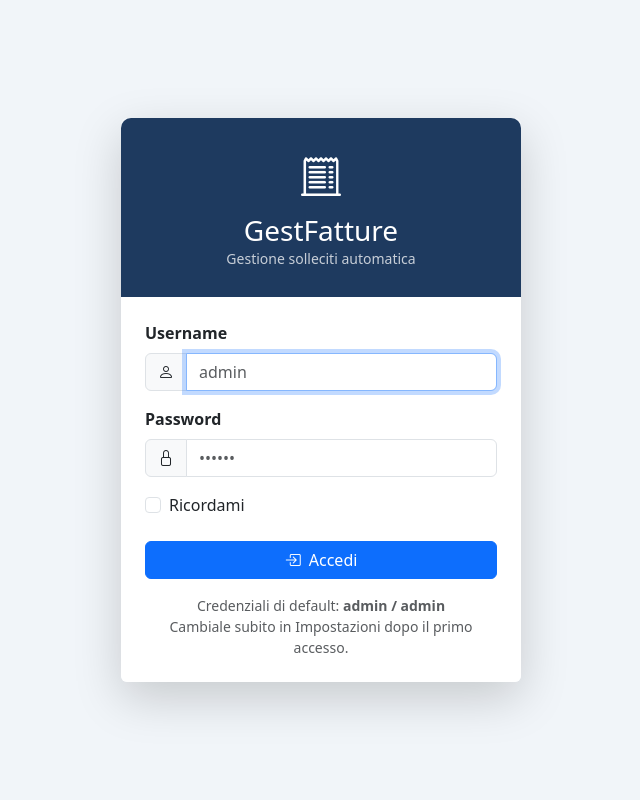
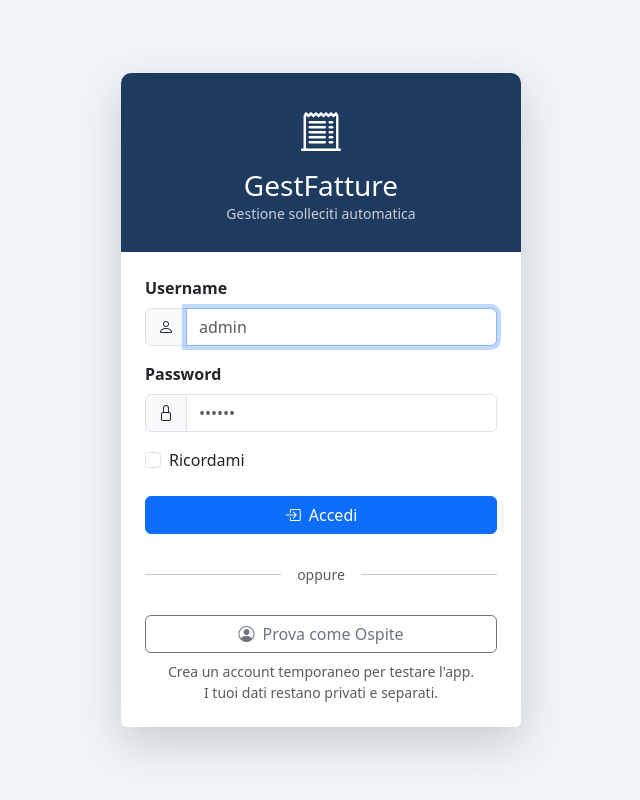
Before and after one commit to satria64/gestfatture, a Flask app: page /login in a window 1280 px wide. Shown: the whole page, without its empty margins (319-959 px from the left). Run offline with Flask 3, Linux system fonts and the light colour scheme.

Commit message:
Login: rimosso hint admin/admin, aggiunto pulsante Ospite con cleanup auto

```diff
--- a/app.py
+++ b/app.py
@@ -162,11 +162,58 @@ def create_app():
             flash("Username o password non corretti.", "danger")
         return render_template("login.html")
 
+    def _delete_user_and_all_data(user):
+        """Cancella un utente e TUTTI i suoi dati (clienti, fatture, settings, ticket, PEC)."""
+        uid = user.id
+        # Ticket → cascade ai messaggi
+        for t in SupportTicket.query.filter_by(user_id=uid).all():
+            db.session.delete(t)
+        for p in PecMessage.query.filter_by(user_id=uid).all():
+            db.session.delete(p)
+        # Clienti → cascade a fatture → reminders
+        for c in Client.query.filter_by(user_id=uid).all():
+            db.session.delete(c)
+        # Eventuali fatture orfane
+        for inv in Invoice.query.filter_by(user_id=uid).all():
+            db.session.delete(inv)
+        UserSetting.query.filter_by(user_id=uid).delete()
+        db.session.delete(user)
+        db.session.commit()
+
     @app.route("/logout")
     @login_required
     def logout():
+        # Se è un ospite, dopo il logout cancella anche l'account + i dati
+        is_guest = current_user.username.startswith("ospite_")
+        guest_user = current_user._get_current_object() if is_guest else None
         logout_user()
+        if guest_user:
+            try:
+                _delete_user_and_all_data(guest_user)
+                flash("👋 Account ospite eliminato. Grazie per aver provato GestFatture!", "info")
+            except Exception as e:
+                logging.error("Errore cleanup ospite: %s", e)
         return redirect(url_for("login"))
+
+    @app.route("/login/guest")
+    def login_as_guest():
+        """Crea un account ospite temporaneo per chi vuole testare l'app.
+        Ogni accesso crea un utente nuovo con dati separati."""
+        import secrets
+        suffix = secrets.token_hex(3)  # 6 caratteri esadecimali
+        guest = User(username=f"ospite_{suffix}", is_admin=False,
+                     email=f"ospite_{suffix}@guest.local")
+        # Password impossibile: l'ospite NON può rientrare con login normale
+        guest.set_password(secrets.token_urlsafe(32))
+        db.session.add(guest)
+        db.session.commit()
+        login_user(guest, remember=False)
+        flash(
+            f"👋 Benvenuto, sei entrato come ospite ({guest.username}). "
+            "I tuoi dati di test sono privati. Quando esci l'account scompare.",
+            "info",
+        )
+        return redirect(url_for("dashboard"))
 
     @app.route("/settings/change-password", methods=["POST"])
     @login_required
--- a/templates/login.html
+++ b/templates/login.html
@@ -56,9 +56,20 @@
           </button>
         </form>
 
-        <p class="text-muted text-center small mt-3 mb-0">
-          Credenziali di default: <strong>admin / admin</strong><br>
-          Cambiale subito in Impostazioni dopo il primo accesso.
+        <!-- ─── Separatore ─── -->
+        <div class="d-flex align-items-center my-4">
+          <hr class="flex-grow-1">
+          <span class="px-3 text-muted small">oppure</span>
+          <hr class="flex-grow-1">
+        </div>
+
+        <!-- ─── Pulsante ospite ─── -->
+        <a href="{{ url_for('login_as_guest') }}" class="btn btn-outline-secondary w-100">
+          <i class="bi bi-person-circle me-1"></i> Prova come Ospite
+        </a>
+        <p class="text-muted text-center small mt-2 mb-0">
+          Crea un account temporaneo per testare l'app.<br>
+          I tuoi dati restano privati e separati.
         </p>
       </div>
     </div>
```
Also changed, not shown: templates/base.html (+15 -1 lines).
